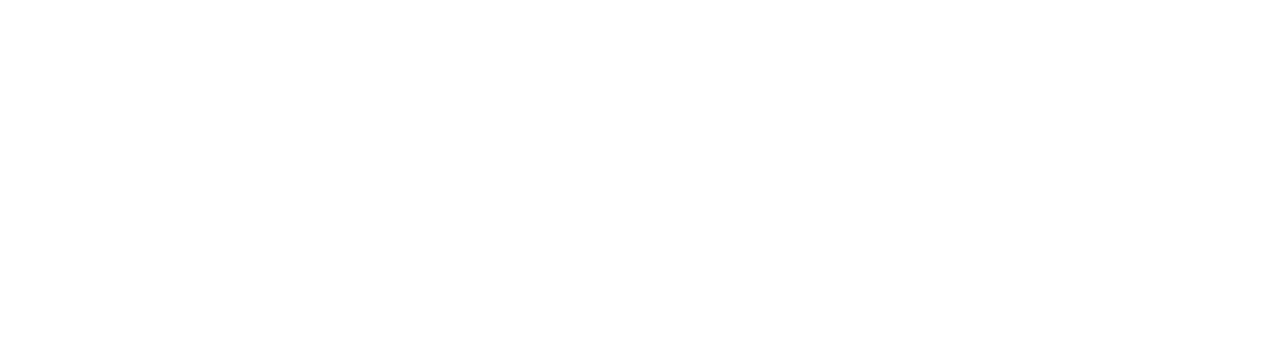
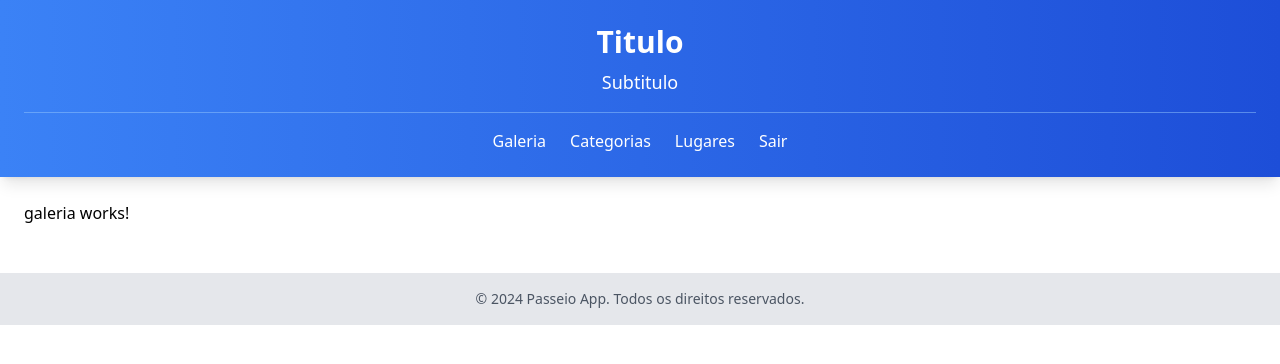
Before and after one commit to mikaelrs02/curso-angular-19, an Angular app in the folder passeio-app/: page /paginas/galeria in a window 1280 px wide. Before the commit this address led to /. Shown: the top 364 px of the page. Built offline with nearby package versions, Linux system fonts and the light colour scheme.

Commit message:
criando a estrutura do módulo e componente de galeria

```diff
--- /dev/null
+++ b/passeio-app/src/app/galeria/galeria/galeria.component.html
@@ -0,0 +1 @@
+<p>galeria works!</p>
--- a/passeio-app/src/app/template/template-routing.module.ts
+++ b/passeio-app/src/app/template/template-routing.module.ts
@@ -16,6 +16,11 @@ const routes: Routes = [
         path: 'lugares',
         loadChildren: () => import('../lugares/lugares.module').then(m => m.LugaresModule),
         pathMatch: 'full'
+      },
+      {
+        path: 'galeria',
+        loadChildren: () => import('../galeria/galeria.module').then(m => m.GaleriaModule),
+        pathMatch: 'full'
       }
     ]
   }
```
Also changed, not shown: passeio-app/src/app/galeria/galeria-routing.module.ts (added, +17 -0 lines), passeio-app/src/app/galeria/galeria.module.ts (added, +17 -0 lines), passeio-app/src/app/galeria/galeria/galeria.component.ts (added, +11 -0 lines), passeio-app/src/app/galeria/galeria/galeria.component.scss (added).
